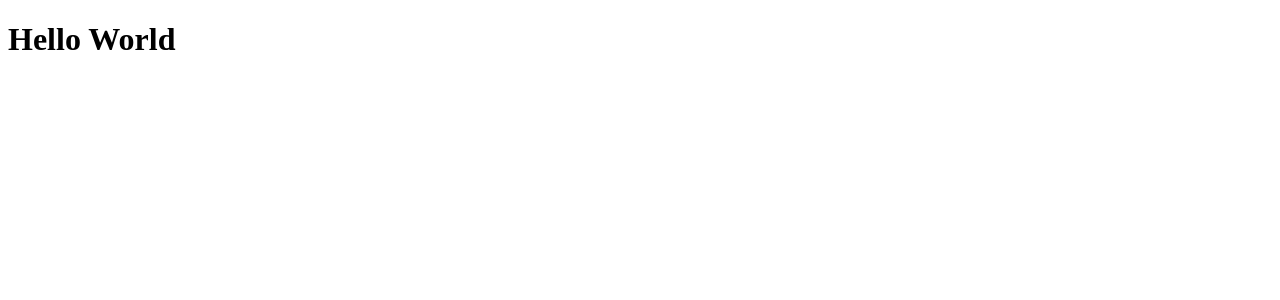
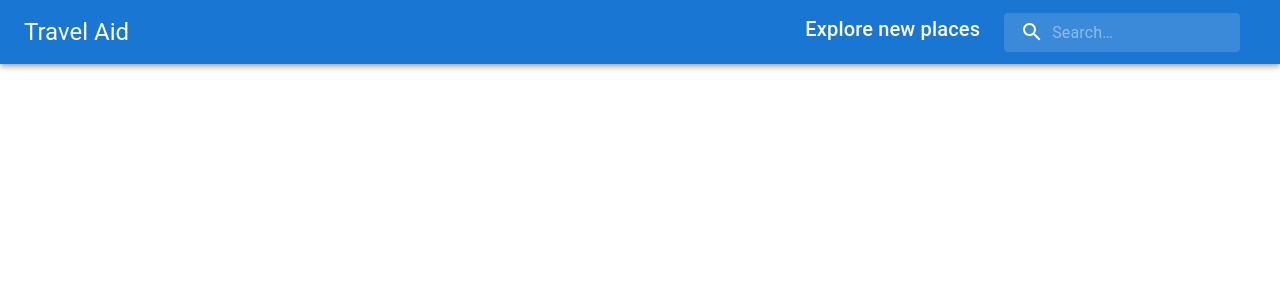
Before and after one commit to streetCoderr/Travel_Aid, a React (Create React App) app in the folder travel_aid/: page / in a window 1280 px wide. Shown: the top 300 px of the page. Built offline with nearby package versions, Linux system fonts and the light colour scheme; the HTML template or start-up script is replaced by a standard one.

Commit message:
Add Header to the web app

```diff
--- a/travel_aid/src/App.js
+++ b/travel_aid/src/App.js
@@ -1,10 +1,13 @@
 import React from 'react';
+import Header from './Components/Header';
+import { CssBaseline } from '@mui/material';
 
 function App() {
   return (
-    <div>
-        <h1>Hello World</h1>
-    </div>
+    <>
+      <CssBaseline />
+      <Header />
+    </>
 
   );
 }
--- /dev/null
+++ b/travel_aid/src/Components/Header.jsx
@@ -0,0 +1,77 @@
+import React from 'react';
+import { styled, alpha } from '@mui/material/styles';
+import { AppBar, Toolbar, Typography, InputBase, Box } from '@mui/material'
+import SearchIcon from '@mui/icons-material/Search';
+import { Autocomplete } from '@react-google-maps/api';
+
+const MyToolbar = styled(Toolbar)(() => ({
+  display: 'flex', justifyContent: 'space-between',
+}));
+
+const Title = styled(Typography)(({ theme }) => ({
+  display: 'none',
+  [theme.breakpoints.up('sm')]: {
+    display: 'block',
+  },
+}))
+
+const Search = styled('div')(({ theme }) => ({
+  position: 'relative',
+  borderRadius: theme.shape.borderRadius,
+  backgroundColor: alpha(theme.palette.common.white, 0.15),
+  '&:hover': { backgroundColor: alpha(theme.palette.common.white, 0.25) },
+  marginRight: theme.spacing(2),
+  marginLeft: 0,
+  width: '100%',
+  [theme.breakpoints.up('sm')]: { marginLeft: theme.spacing(3), width: 'auto' },
+}));
+
+const SearchIconWrapper = styled('div')(({ theme }) => ({
+  padding: theme.spacing(0, 2),
+  height: '100%', position: 'absolute',
+  pointerEvents: 'none', display: 'flex',
+  alignItems: 'center',
+  justifyContent: 'center',
+}));
+
+const StyledInputBase = styled(InputBase)(({ theme }) => ({
+  color: 'inherit',
+  '& .MuiInputBase-input': {
+    padding: theme.spacing(1, 1, 1, 0),
+    paddingLeft: `calc(1em + ${theme.spacing(4)})`,
+    transition: theme.transitions.create('width'),
+    width: '100%',
+    [theme.breakpoints.up('md')]: {
+      width: '20ch'
+    },
+  },
+}));
+
+const Header = () => {
+  return (
+    <AppBar position="static">
+      <MyToolbar>
+        <Title variant="h5">
+          Travel Aid
+        </Title>
+        <Box display='flex'>
+          <Title variant="h6">
+            Explore new places
+          </Title>
+          {/*<Autocomplete>*/}
+            <Search>
+              <SearchIconWrapper>
+                <SearchIcon />
+              </SearchIconWrapper>
+              <StyledInputBase
+              placeholder="Search…"
+              />
+            </Search>
+          {/*</Autocomplete>*/}
+        </Box>
+      </MyToolbar>
+    </AppBar>
+  );
+}
+
+export default Header
```
